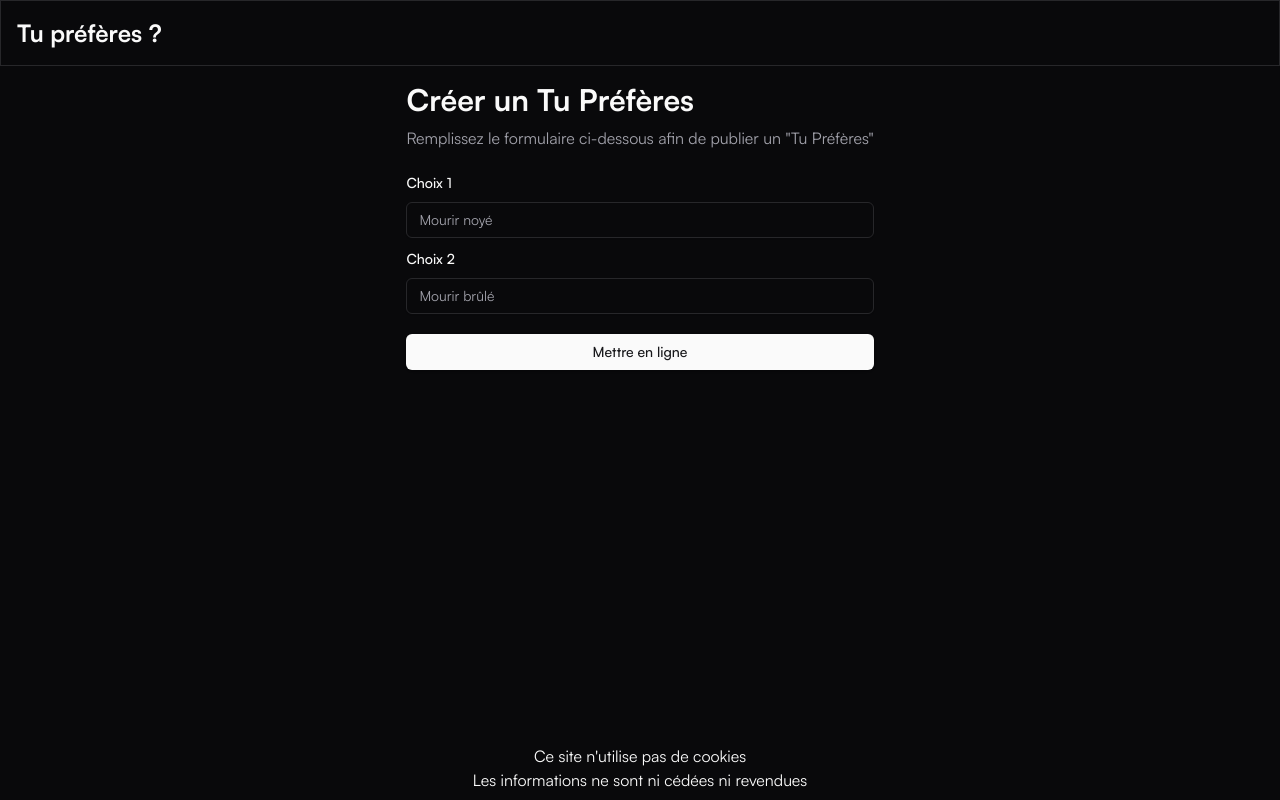
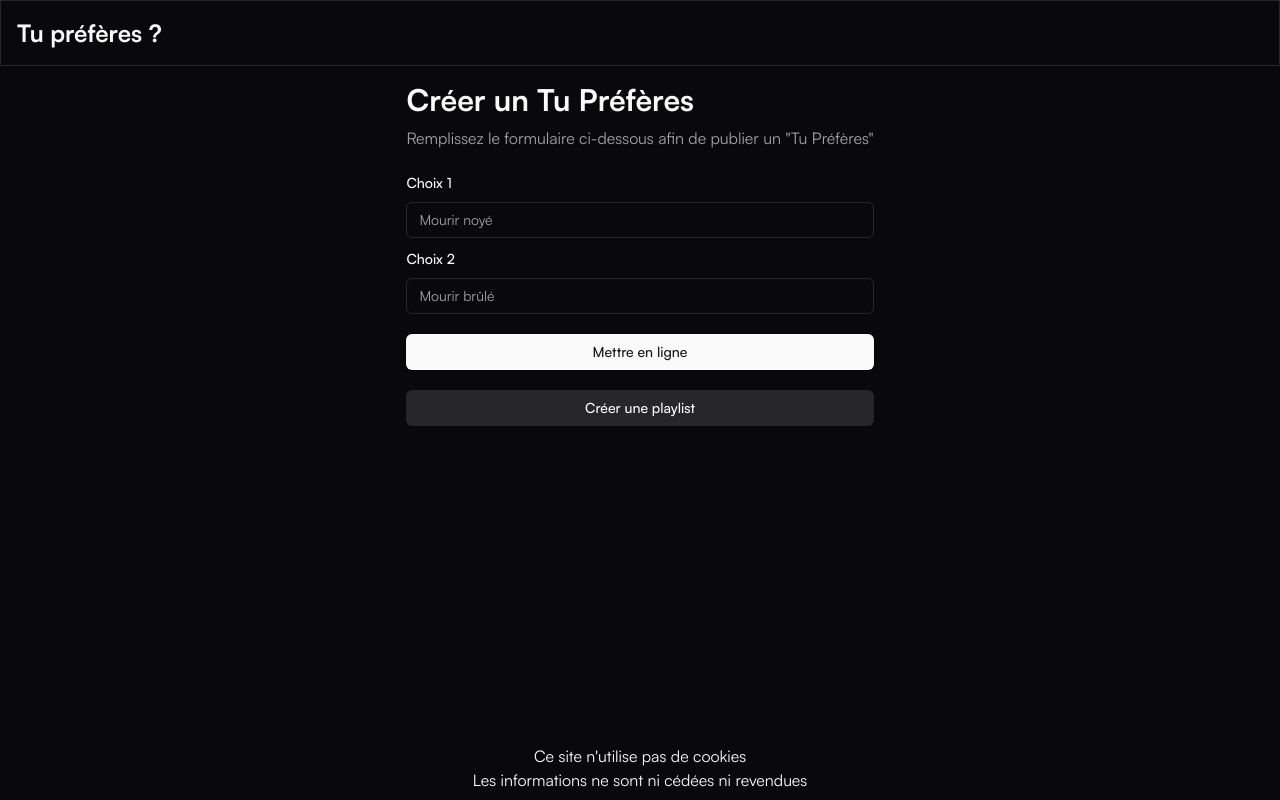
Before and after one commit to Kylian-d-p/tu-preferes, a Next.js app: page /create in a window 1280 px wide. Built offline with nearby package versions, Linux system fonts and the light colour scheme.

Commit message:
Refactor create form to improve layout and add playlist creation button

```diff
--- a/app/create/page.tsx
+++ b/app/create/page.tsx
@@ -1,13 +1,18 @@
+import Link from "next/link";
 import CreateForm from "./create-form";
+import { Button } from "@/components/ui/button";
 
 export default async function CreateChoice() {
   return (
-    <main className="max-w-3xl mx-auto flex flex-col gap-5 mt-4">
+    <main className="max-w-3xl mx-auto flex flex-col items-center gap-5 mt-4">
       <div className="flex flex-col gap-2">
         <h1 className="text-3xl font-bold">Créer un Tu Préfères</h1>
         <p className="text-muted-foreground">Remplissez le formulaire ci-dessous afin de publier un &quot;Tu Préfères&quot;</p>
       </div>
       <CreateForm />
+      <Link href={"/create/playlist"} className="w-full">
+        <Button variant={"secondary"} className="w-full">Créer une playlist</Button>
+      </Link>
     </main>
   )
 }
```
